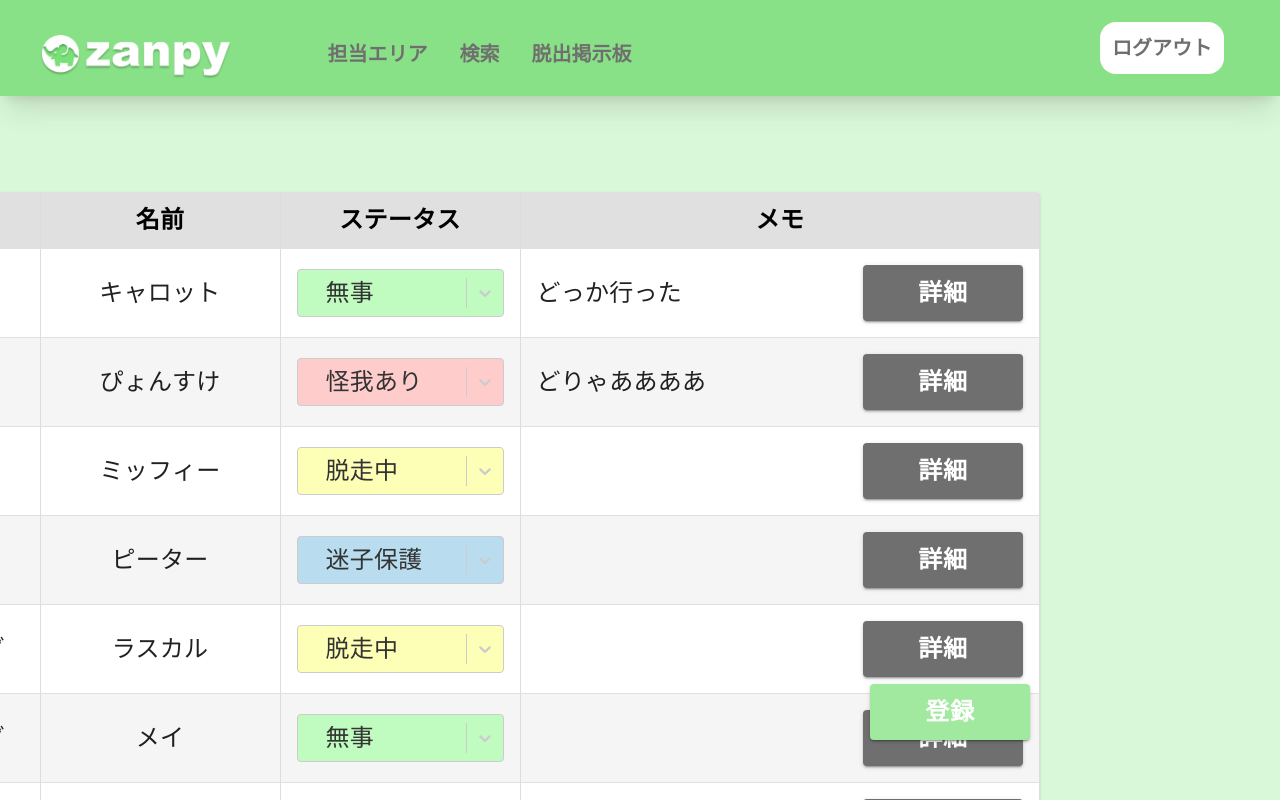
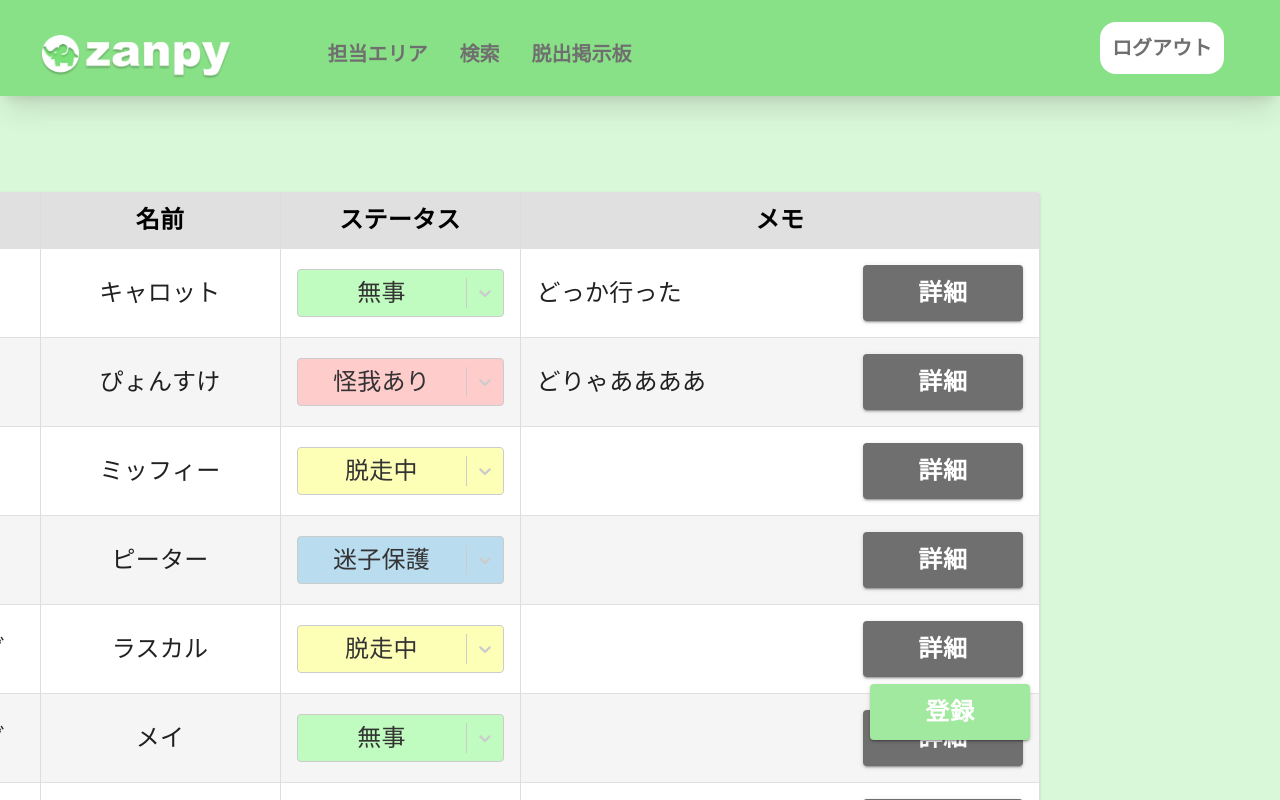
Before and after one commit to Fuuma0000/zanpy, a React (Create React App) app: page / in a window 1280 px wide. Both pictures are taken after typing "name@example.com", "Sample" into the empty fields and a click on the button "ログイン". Shown: the top 800 px of the page. Built offline with nearby package versions, Linux system fonts and the light colour scheme.

Commit message:
[update]dotを消した

```diff
--- a/src/components/StatusSelect.jsx
+++ b/src/components/StatusSelect.jsx
@@ -3,22 +3,6 @@ import chroma from "chroma-js";
 
 import { colourOptions } from "../data.tsx";
 import Select, { StylesConfig } from "react-select";
-
-//TODO: ドット消す
-const dot = (color = "transparent") => ({
-  alignItems: "center",
-  display: "flex",
-
-  ":before": {
-    backgroundColor: color,
-    borderRadius: 10,
-    content: '" "',
-    display: "block",
-    marginRight: 8,
-    height: 10,
-    width: 10,
-  },
-});
 
 //TODO: 矢印の部分は白にしたい
 const colourStyles = {
@@ -58,10 +42,9 @@ const colourStyles = {
   },
   input: (styles, { selectProps: { value } }) => ({
     ...styles,
-    ...dot(value.color),
   }),
-  placeholder: (styles) => ({ ...styles, ...dot("#ccc") }),
-  singleValue: (styles, { data }) => ({ ...styles, ...dot(data.color) }),
+  placeholder: (styles) => ({ ...styles }),
+  singleValue: (styles, { data }) => ({ ...styles }),
 };
 
 const StatusSelect = (states) => {
```
